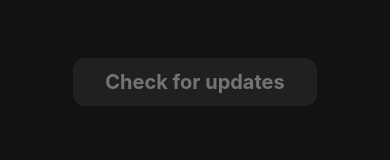
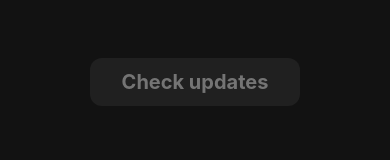
Before and after one commit to igorunderplayer/League-Stats, a React Native app: screen / in a window 390 px wide. Shown: the part 518-678 px from the top of the page. Built offline with nearby package versions, Linux system fonts and the light colour scheme.

Commit message:
change text

```diff
--- a/src/screens/Welcome.tsx
+++ b/src/screens/Welcome.tsx
@@ -44,7 +44,6 @@ export default function Welcome() {
         alert('Update not available')
       }
     } catch (error) {
-      // You can also add an alert() to see the error message in case of an error when fetching updates.
       alert(`Error fetching latest Expo update: ${error}`)
     }
   }
@@ -56,8 +55,6 @@ export default function Welcome() {
         <Text style={styles.title}>Bem vindo</Text>
         <Text style={styles.subTitle}>Antes de começarmos... preencha os campos abaixo com as informações</Text>
       </View>
-
-
 
       <View style={styles.inputsContainer}>
 
@@ -87,7 +84,7 @@ export default function Welcome() {
       </TouchableOpacity>
 
       <TouchableOpacity onPress={handleFetchUpdates} style={styles.button}>
-        <Text style={styles.subTitle}>Check for updates</Text>
+        <Text style={styles.subTitle}>Check updates</Text>
       </TouchableOpacity>
 
       <TouchableOpacity onPress={handleOnPressDelete} style={styles.button}>
```
